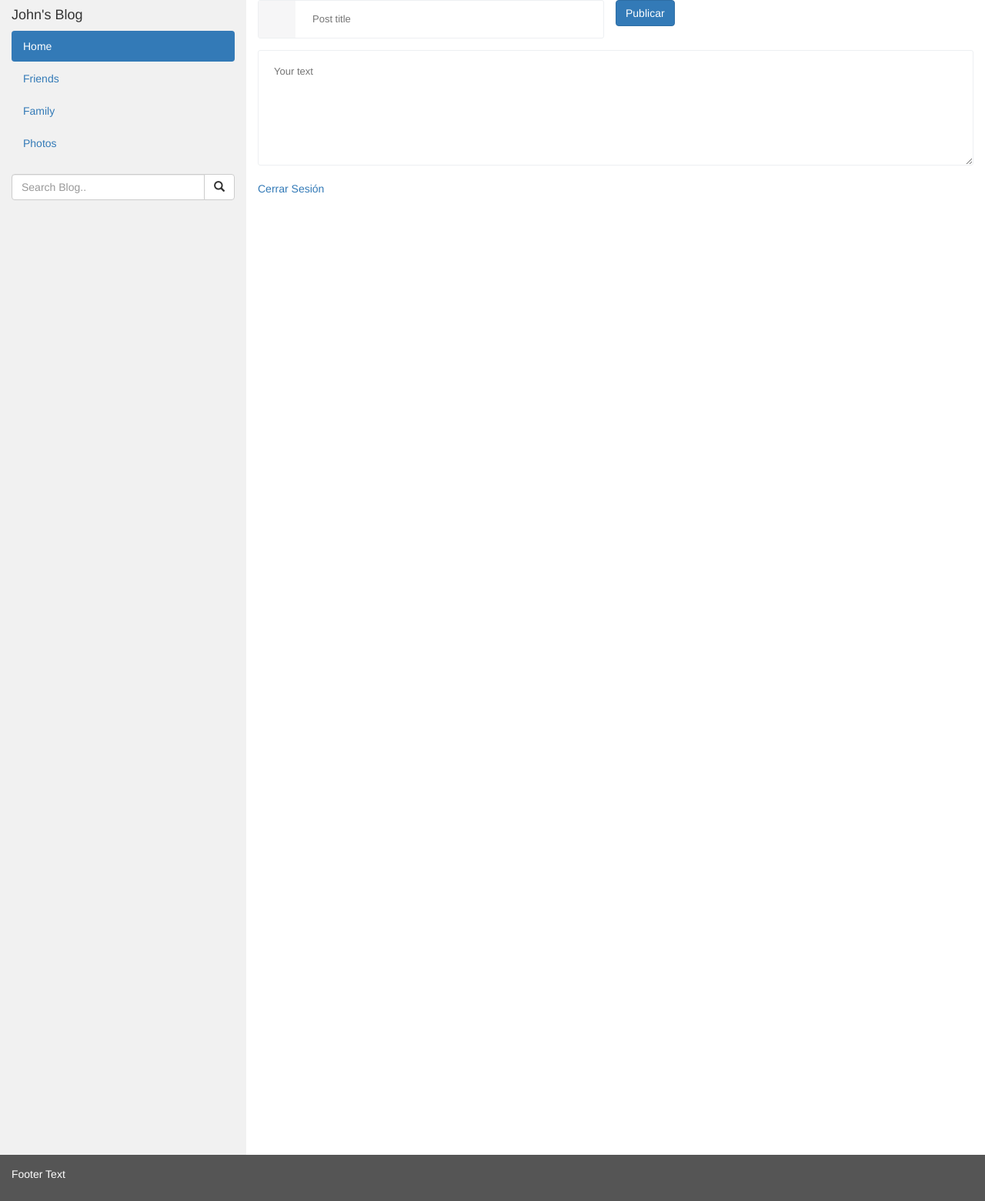
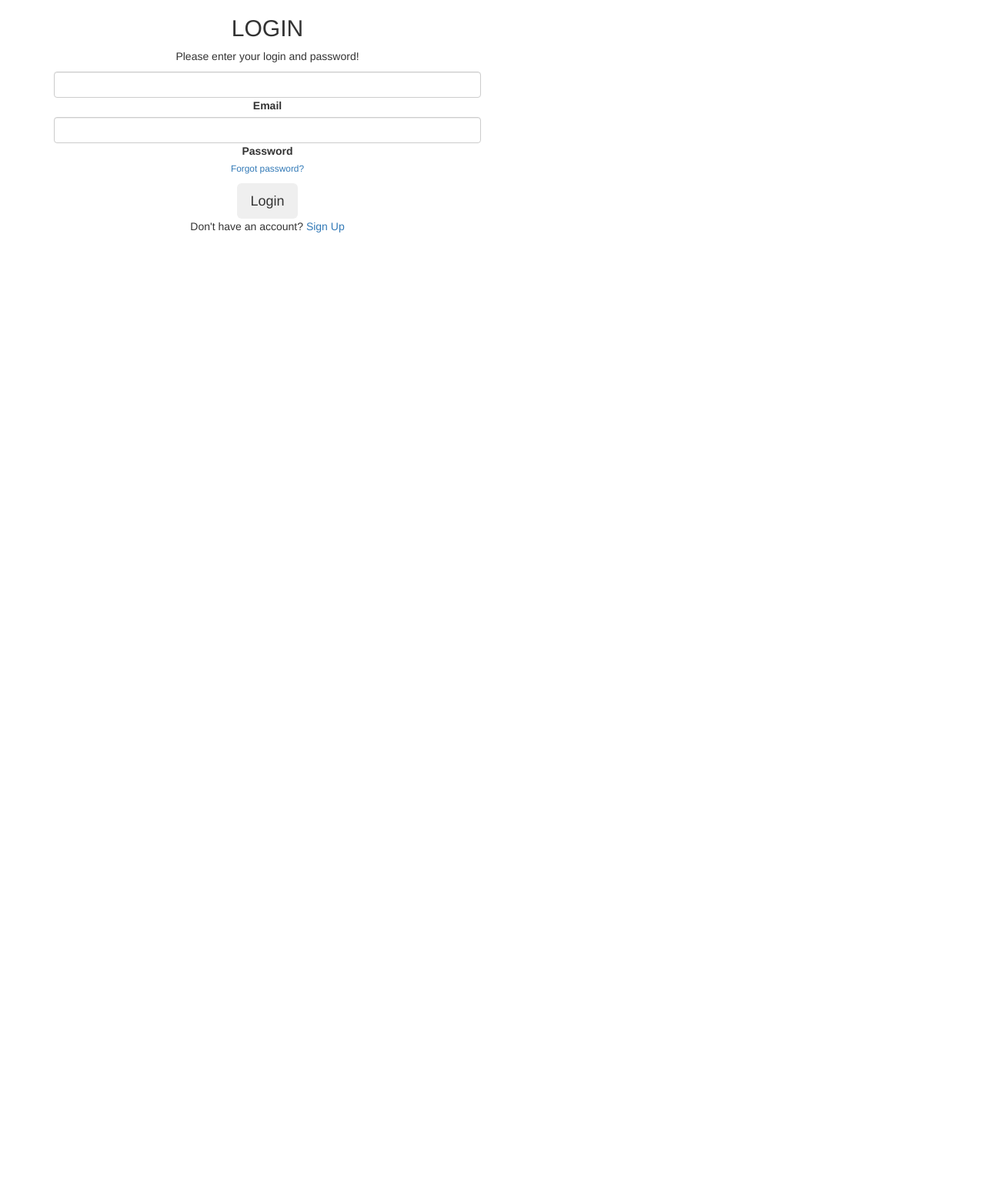
Before and after one commit to xandraco/caja-segura, a PHP site: page /home.php in a window 1280 px wide. Shown: the whole page at 77% size. After the commit the page ends 302 px from the top, so only its background shows below. Run offline with PHP 8.4, Linux system fonts and the light colour scheme; the visitor is signed in with stand-in values (Sample User, id 1).

Commit message:
Trying a new login page

```diff
--- a/home.php
+++ b/home.php
@@ -21,54 +21,51 @@
 </head>
 <body>
 
-<div class="container-fluid">
-  <div class="row content">
-    <div class="col-sm-3 sidenav">
-      <h4 id="userBlog">John's Blog</h4>
-      <ul class="nav nav-pills nav-stacked">
-        <li class="active"><a href="#section1">Home</a></li>
-        <li><a href="#section2">Friends</a></li>
-        <li><a href="#section3">Family</a></li>
-        <li><a href="#section3">Photos</a></li>
-      </ul><br>
-      <div class="input-group">
-        <input type="text" class="form-control" placeholder="Search Blog..">
-        <span class="input-group-btn">
-          <button class="btn btn-default" type="button">
-            <span class="glyphicon glyphicon-search"></span>
-          </button>
-        </span>
-      </div>
-    </div>
+<section class="vh-100 gradient-custom">
+  <div class="container py-5 h-100">
+    <div class="row d-flex justify-content-center align-items-center h-100">
+      <div class="col-12 col-md-8 col-lg-6 col-xl-5">
+        <div class="card bg-dark text-white" style="border-radius: 1rem;">
+          <div class="card-body p-5 text-center">
 
-    <div class="col-sm-9">
-      <div class="m-2">
-        <form class="form-block" method="POST" action="./Backend/Files/newPost.php">
-          <input type="hidden" name="idUsuario" id="idUsuario">
-          <div class="row">
-            <div class="col-xs-12 col-sm-6">
-              <div class="form-group fl_icon">
-                <div class="icon"><i class="fa fa-user"></i></div>
-                <input class="form-input" type="text" placeholder="Post title" name="titulo">
+            <div class="mb-md-5 mt-md-4 pb-5">
+
+              <h2 class="fw-bold mb-2 text-uppercase">Login</h2>
+              <p class="text-white-50 mb-5">Please enter your login and password!</p>
+
+              <div class="form-outline form-white mb-4">
+                <input type="email" id="typeEmailX" class="form-control form-control-lg" />
+                <label class="form-label" for="typeEmailX">Email</label>
               </div>
+
+              <div class="form-outline form-white mb-4">
+                <input type="password" id="typePasswordX" class="form-control form-control-lg" />
+                <label class="form-label" for="typePasswordX">Password</label>
+              </div>
+
+              <p class="small mb-5 pb-lg-2"><a class="text-white-50" href="#!">Forgot password?</a></p>
+
+              <button class="btn btn-outline-light btn-lg px-5" type="submit">Login</button>
+
+              <div class="d-flex justify-content-center text-center mt-4 pt-1">
+                <a href="#!" class="text-white"><i class="fab fa-facebook-f fa-lg"></i></a>
+                <a href="#!" class="text-white"><i class="fab fa-twitter fa-lg mx-4 px-2"></i></a>
+                <a href="#!" class="text-white"><i class="fab fa-google fa-lg"></i></a>
+              </div>
+
             </div>
-            <div class="col-xs-12">
-              <div class="form-group">
-                <textarea class="form-input" required="" placeholder="Your text" name="mensaje"></textarea>
-              </div>
+
+            <div>
+              <p class="mb-0">Don't have an account? <a href="#!" class="text-white-50 fw-bold">Sign Up</a>
+              </p>
             </div>
-            <button type="submit" class="btn btn-primary">Publicar</button>
+
           </div>
-        </form>
-        <a href="/logout.php">Cerrar Sesión</a>
+        </div>
       </div>
     </div>
   </div>
-</div>
-
-<footer class="container-fluid">
-  <p>Footer Text</p>
-</footer>
+</section>
 
 <script src="./js/home.js"></script>
 
```
Also changed, not shown: css/index.css (+9 -12 lines).
